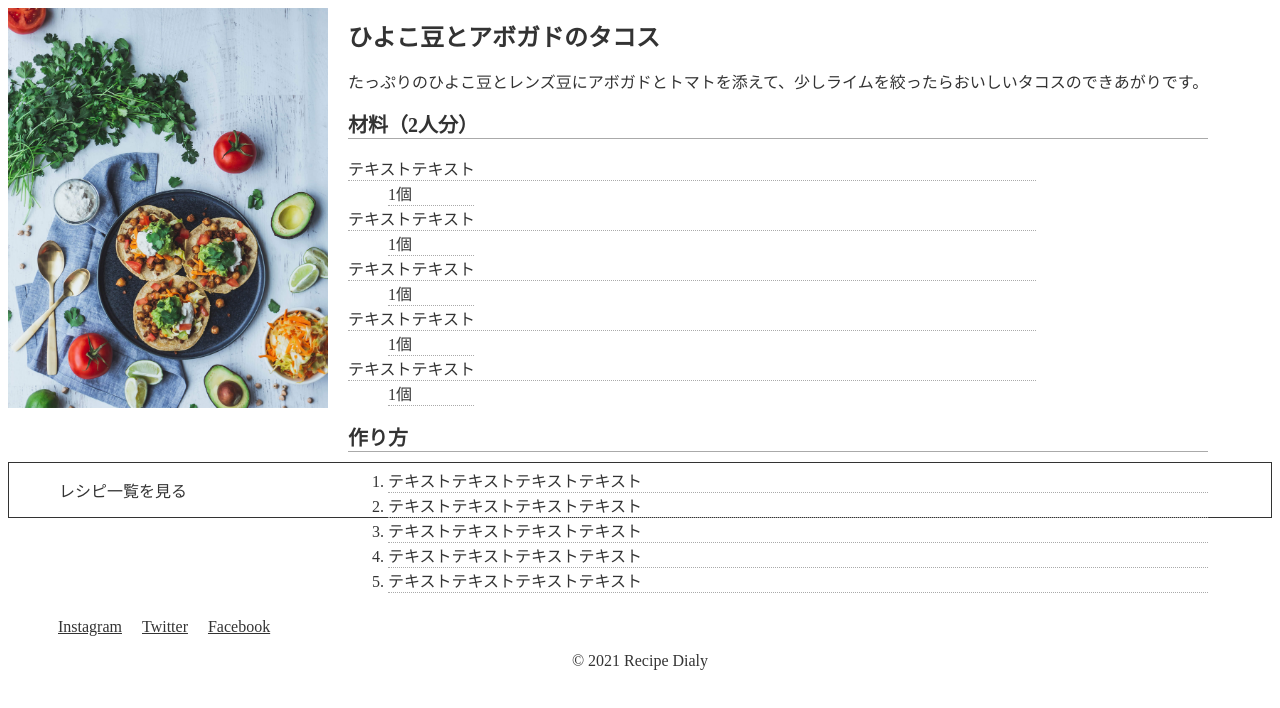
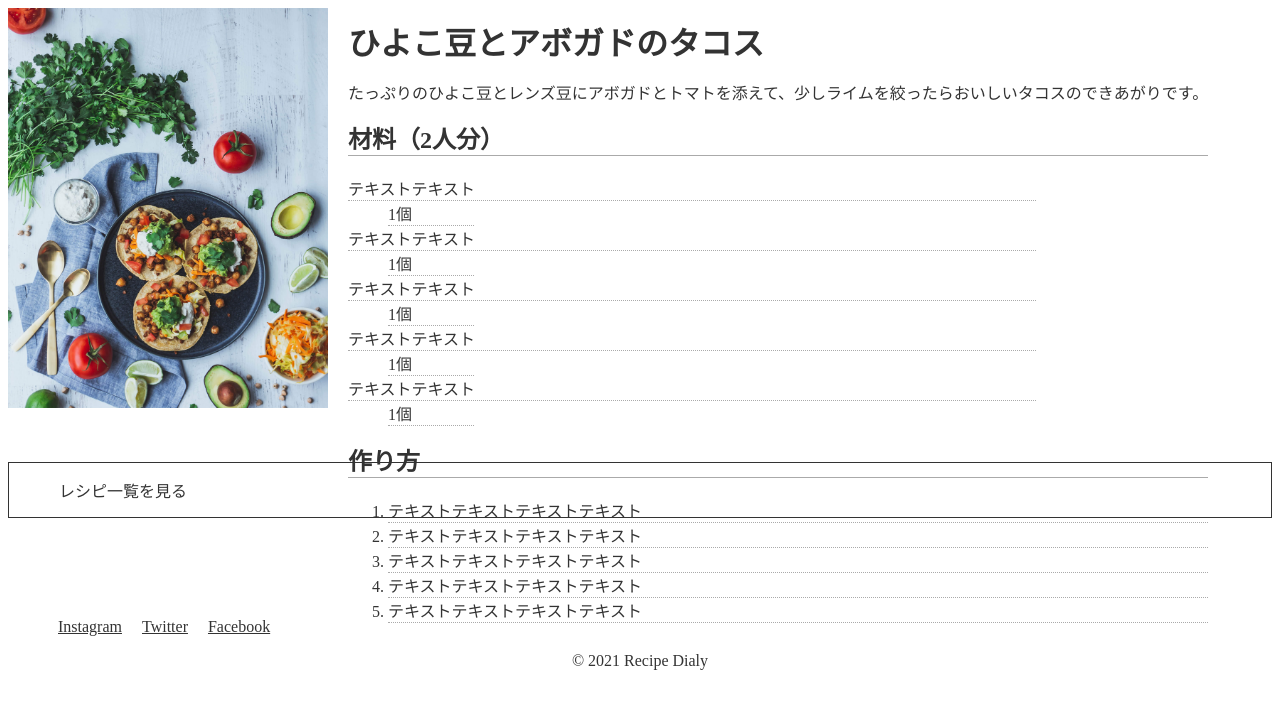
Before and after one commit to memoru333/recipe2, a plain HTML site: page index.html in a window 1280 px wide. Drawn offline with Linux system fonts and the light colour scheme.

Commit message:
Update style.css

```diff
--- a/css/style.css
+++ b/css/style.css
@@ -50,12 +50,10 @@ a {
 
 .page-title {
     margin: 10px 0;
-    font-size: 24px
 }
 
 .content-title {
     width: 100%;
-    font-size: 20px;
     margin-top: 10px;
     border-bottom: 1px solid #aaa;
 }
```
